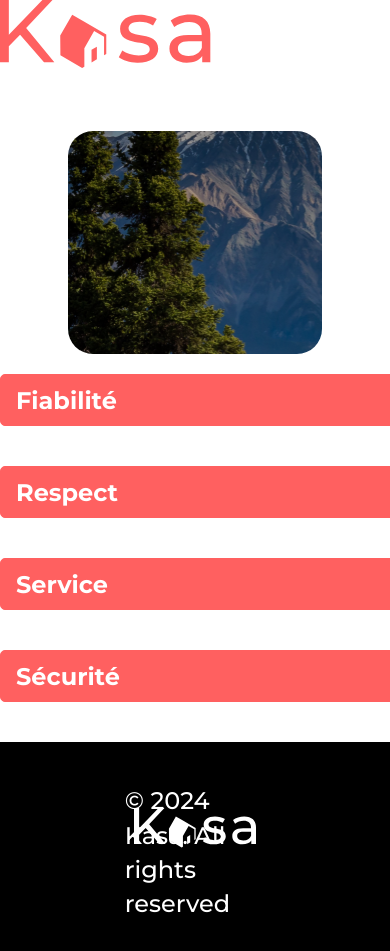
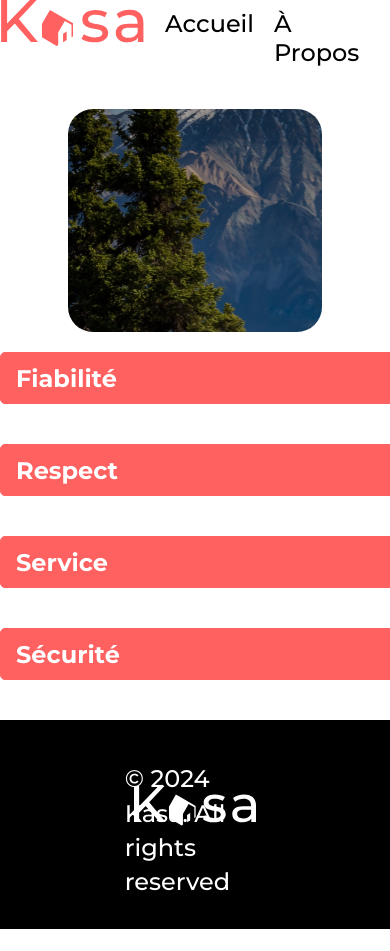
Before and after one commit to OCenjoyer/react-kasa, a React (Create React App) app: page /about in a window 390 px wide. Shown: the top 951 px of the page. After the commit the page ends 929 px from the top, so only its background shows below. Built offline with nearby package versions, Linux system fonts and the light colour scheme.

Commit message:
Responsive du Nav

```diff
--- a/src/components/card/Card.scss
+++ b/src/components/card/Card.scss
@@ -75,3 +75,15 @@ $background-color: rgba(0, 0, 0, 0.4);
     height: auto;
   }
 }
+
+@media (min-width: 321px) and (max-width: 376px) {
+    .logo {
+      margin-left: 30px;
+    }
+  }
+
+  @media (min-width: 424px) and (max-width: 426px) {
+    .logo {
+      margin-left: 50px;
+    }
+  }
--- a/src/components/header/Header.scss
+++ b/src/components/header/Header.scss
@@ -6,6 +6,7 @@
     width: 100%;
     max-width: 1240px;
     margin: 0 auto;
+    margin-bottom: 50px;
 
     &__fig{
         display: flex;
@@ -18,3 +19,20 @@
     width: 210px;
     height: 68px;
 }
+
+@media (max-width: 768px) {
+    .headerWrap {
+      justify-content: flex-start;
+    }
+
+    .logo {
+        width: 145px;
+        height: 46px;
+    }
+
+    .nav-container {
+      margin-left: 20px;
+      display: flex;
+      gap: 20px;
+    }
+  }
--- a/src/components/nav/Nav.scss
+++ b/src/components/nav/Nav.scss
@@ -1,38 +1,49 @@
-.nav-container{
-    position: relative;
+.nav-container {
     display: flex;
-    align-items: flex-end;
-    justify-content: space-between;
-    width: 309px;
-    height: 34px;
-}
+    gap: 60px;
+    margin-right: 10px;
+    margin-bottom: -30px;
+  }
 
-.nav-header_link-home{
-    position: absolute;
-    top: 0;
-    right: -150px;
+  .nav-header_link-home,
+  .nav-header_link-about {
     color: #000000;
     text-decoration: none;
-    font-size: normal;
     font-size: 24px;
     font-weight: 500;
-    text-align: right;
-    line-height: 34px;
-}
+  }
 
-.nav-header_link-about{
-    position: absolute;
-    top: 0;
-    right: -350px;
-    color: #000000;
-    text-decoration: none;
-    font-size: normal;
-    font-size: 24px;
-    font-weight: 500;
-    text-align: right;
-    line-height: 34px;
-}
+  .nav-header_link-home:hover,
+  .nav-header_link-about:hover {
+    text-decoration: underline;
+  }
 
-.nav-header_link-home:hover, .nav-header_link-about:hover{
-    text-decoration-line: underline;
-}
+  @media (min-width: 319px) and (max-width: 323px) {
+    .nav-container,
+    .nav-header_link-home,
+    .nav-header_link-about {
+        gap: 10px;
+        margin-left: 1px;
+        font-size: 14px;
+    }
+  }
+
+  @media (min-width: 374px) and (max-width: 376px) {
+    .nav-container,
+    .nav-header_link-home,
+    .nav-header_link-about {
+        gap: 10px;
+        margin-left: 8px;
+        font-size: 14px;
+    }
+  }
+
+  @media (min-width: 424px) and (max-width: 426px) {
+    .nav-container,
+    .nav-header_link-home,
+    .nav-header_link-about {
+        gap: 10px;
+        margin-left: 10px;
+        font-size: 14px;
+    }
+  }
```
Also changed, not shown: src/components/header/header.jsx (+4 -4 lines).
